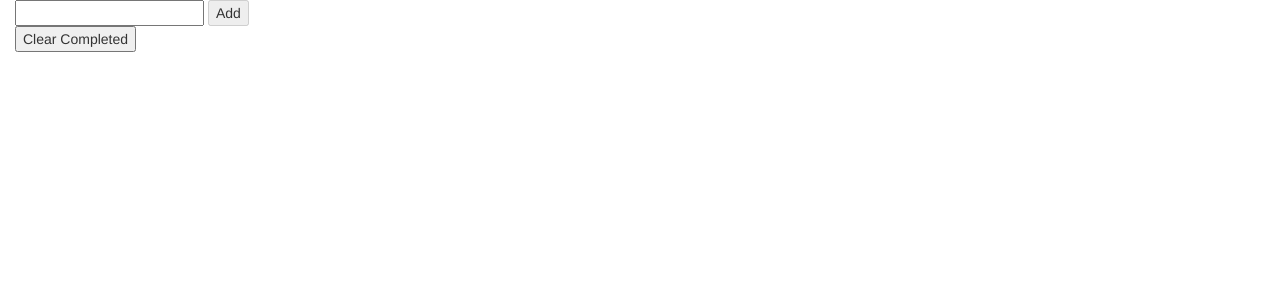
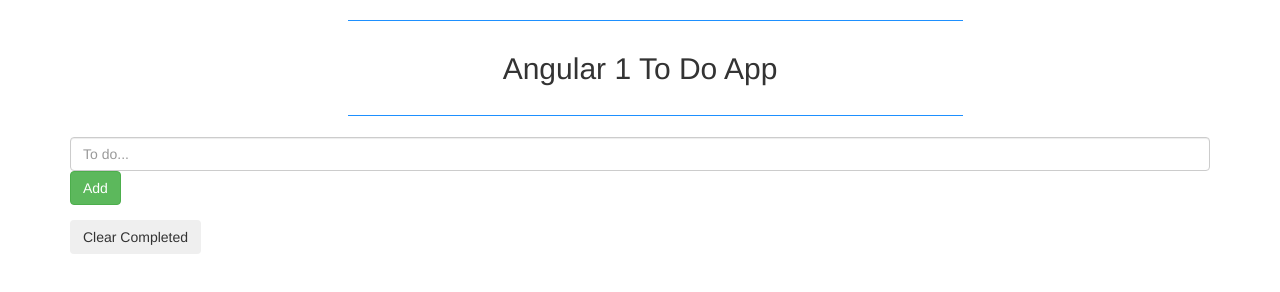
Before and after one commit to rcdonaldson/to-do-web-app, a plain HTML site: page index.html in a window 1280 px wide. Drawn offline with nearby package versions, Linux system fonts and the light colour scheme; some packages are replaced by stand-ins of ours.

Commit message:
Style updates

```diff
--- a/css/app.css
+++ b/css/app.css
@@ -2,3 +2,12 @@
 	text-decoration: line-through;
 	color: #ccc;
 }
+
+.app-title {
+	margin-top: 10px;
+}
+
+.title-line {
+	color: dodgerblue;
+	border-top: 1px solid dodgerblue;
+}
--- a/index.html
+++ b/index.html
@@ -10,16 +10,23 @@
     <link rel="stylesheet" type="text/css" href="css/app.css">
 </head>
 <body>
-    <div class="container-fluid">
-      <div ng-controller="todoController">
-         <form name="frm" ng-submit="addTodo()">
-            <input type="text" name="newtodo" ng-model="newTodo" required />
-            <button ng-disabled="frm.$invalid">Add</button>
+    <div class="container">
+     <div class="row">
+     	<hr class="title-line col-sm-6 col-sm-offset-3">
+     	<div class="col-sm-12">
+     		<h2 class="app-title text-center">Angular 1 To Do App</h2>
+     	</div>
+     	<hr class="title-line col-sm-6 col-sm-offset-3">
+     </div>
+      <div ng-controller="row todoController">
+         <form class="form-group" name="frm" ng-submit="addTodo()">
+            <input class="form-control" placeholder="To do..." type="text" name="newtodo" ng-model="newTodo" required />
+            <button class="btn btn-success btn-large" ng-disabled="frm.$invalid">Add</button>
          </form>
-         <button ng-click="clearCompleted()">Clear Completed</button>
+         <button class="btn" ng-click="clearCompleted()">Clear Completed</button>
          <ul>
             <li ng-repeat="todo in todos">
-               <input type="checkbox" ng-model="todo.done" />
+               <input type="checkbox" ng-model="todo.done" /> {{date}}
                <span ng-class="{'done':todo.done}">{{todo.title}}</span>
             </li>
          </ul>
```
